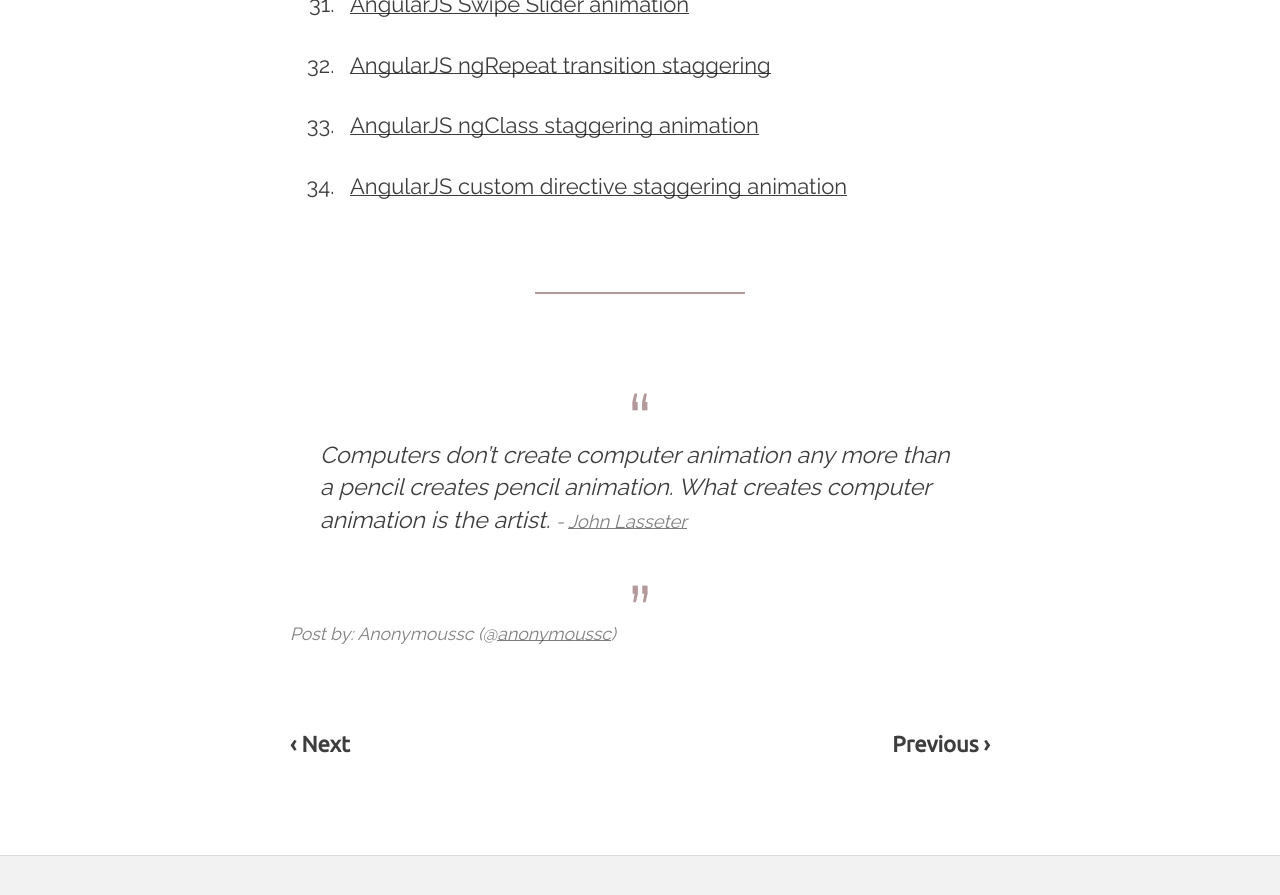
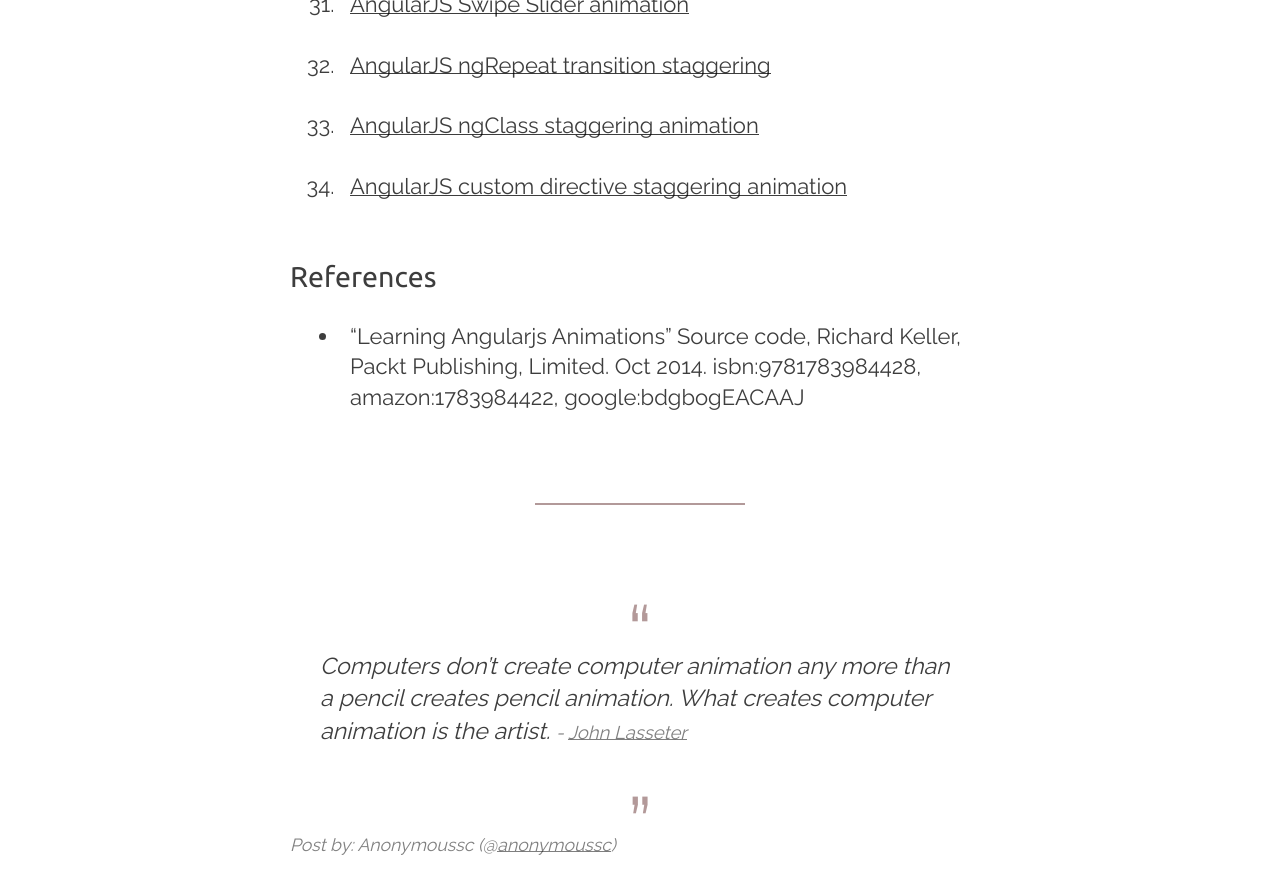
Before and after one commit to anonymoussc/anonymoussc.github.io, a Jekyll site: the page built from _posts/2015-07-21-angularjs-animation-example.markdown, in a window 1280 px wide and 900 px high, scrolled down 2321 px. Shown: the top 895 px of the window. Built offline with Jekyll 4.4.1, drawn with Linux system fonts in a browser that asks for light colours; nearby versions of some CDN libraries; emoji names are drawn with the system emoji font; comment, search, counter and statistics services are not loaded.

Commit message:
Add references to angularjs, angularjs animation code example.

```diff
--- a/_config.yml
+++ b/_config.yml
@@ -11,7 +11,7 @@ author:
   email: 50c5ac69@opayq.com
   info: (@<a href="mailto:50c5ac69@opayq.com">anonymoussc</a>)
 
-url: http://anonymoussc.github.io/
+url: http://0.0.0.0:4000
 baseurl: ""
 lang: en
 
@@ -38,7 +38,7 @@ date_format: "%b %-d, %Y"
 nav-breaking-point: 610px
 paginate: 7
 display-next-prev-post: true
-disqus-shortname: x5dceb5ad
+disqus-shortname:
 
 
 ################
--- a/_posts/2015-07-21-angularjs-animation-example.markdown
+++ b/_posts/2015-07-21-angularjs-animation-example.markdown
@@ -44,6 +44,11 @@ Example code hosted at github gist, click on the link bellow to see example code
 34. [AngularJS custom directive staggering animation](http://bl.ocks.org/anonymoussc/6dac76558acaa4a790e6)
 
 
+## References
+
+- "Learning Angularjs Animations" Source code, Richard Keller, Packt Publishing, Limited. Oct 2014. isbn:9781783984428, amazon:1783984422, google:bdgbogEACAAJ
+
+
 ---
 > Computers don't create computer animation any more than a pencil creates pencil animation. What creates computer animation is the artist.
 > <small>- [John Lasseter](http://www.brainyquote.com/quotes/quotes/j/johnlasset597738.html)</small>
--- a/_posts/2015-10-23-angularjs-code-example-part-1.markdown
+++ b/_posts/2015-10-23-angularjs-code-example-part-1.markdown
@@ -106,6 +106,11 @@ __AngularJS__ code example :
 ### Advanced Directive Features
 
 
+## References
+
+- "Pro AngularJS" source code, Adam Freeman, Apress, Mar 2014. isbn:9781430264484, amazon:1430264489, google:g1bKngEACAAJ
+
+
 ---
 > Everything that we see is a shadow cast by that which we do not see.
 > <small>- [Martin Luther King, Jr](http://www.brainyquote.com/quotes/quotes/m/martinluth115049.html)</small>
```
Also changed, not shown: 1 other file.
